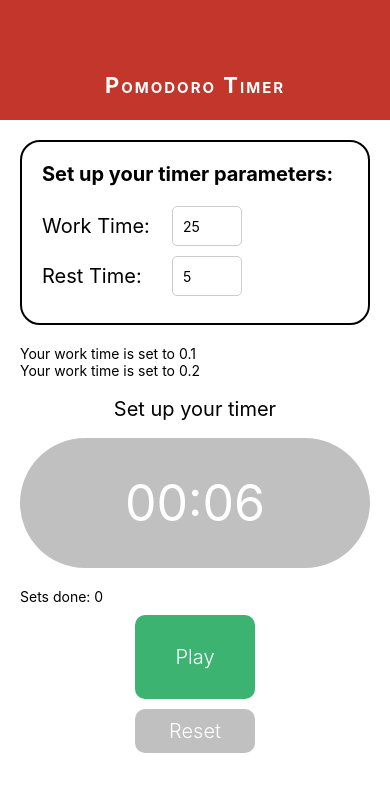
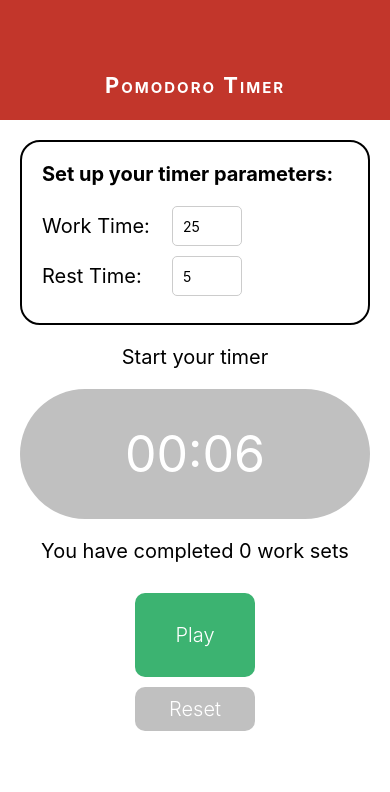
Before and after one commit to leenapoikolainen/pomodoro, a React Native app: screen / in a window 390 px wide. Shown: the top 792 px of the page. Built offline with nearby package versions, Linux system fonts and the light colour scheme.

Commit message:
modified texts so that they adjust to break time too. some styling changes

```diff
--- a/src/components/PomodoroTimer.js
+++ b/src/components/PomodoroTimer.js
@@ -10,14 +10,13 @@ function PomodoroTimer() {
   const [workTime, setWorkTime] = useState(0.1); // For testing purposes, set the work time to few seconds
   const [restTime, setRestTime] = useState(0.2); // For testing purposes, set the break time to few seconds
   const [timer, setTimer] = useState(workTime * 60); // Timer initialised with work time
-  const [isActive, setIsActive] = useState(false);  // Timer not active when starting
+  const [isActive, setIsActive] = useState(false); // Timer not active when starting
   const [isResting, setIsResting] = useState(false); // Timer not resting when starting
   const [timerRunning, setTimerRunning] = useState(false); // Timer not running when starting
   const [worSetsCompleted, setWorkSetsCompleted] = useState(0); // No work sets completed
 
   useEffect(() => {
     let interval = null;
-
     // Timer starts when either work time or rest time starts
     if (timerRunning) {
       interval = setInterval(() => {
@@ -36,7 +35,6 @@ function PomodoroTimer() {
         setIsActive(false);
         setIsResting(true);
         setTimer(restTime * 60);
-        console.log("Option 1");
         setWorkSetsCompleted(worSetsCompleted + 1);
       }
       // Timer is 0, status resting --> change to work time
@@ -44,28 +42,11 @@ function PomodoroTimer() {
         setIsResting(false);
         setTimer(workTime * 60);
         setIsActive(true);
-        console.log("Option 2");
       }
 
       return () => {};
     }
   }, [timer, timerRunning]);
-
-  // Updates only after the effect function has been executed
-  //console.log("is active is " + isActive);
-  //console.log("is resting is " + isResting);
-
-  const formatTime = (time) => {
-    if (isNaN(time)) {
-      return "timer";
-    } else {
-      let minutes = Math.floor(time / 60);
-      let seconds = time % 60;
-      minutes = minutes < 10 ? "0" + minutes : minutes;
-      seconds = seconds < 10 ? "0" + seconds : seconds;
-      return minutes + ":" + seconds;
-    }
-  };
 
   const startTimer = () => {
     if (workTime === 0 || isNaN(workTime)) {
@@ -127,12 +108,12 @@ function PomodoroTimer() {
     <View>
       <Header />
       <View style={styles.container}>
-
         <TimerSetup
           setWorkTime={handleWorkTimeChange}
           setBreakTime={handleRestTimeChange}
         />
 
+        {/*
         <Text>
           {isNaN(workTime)
             ? "Please set your work time"
@@ -144,9 +125,35 @@ function PomodoroTimer() {
             ? "Please set your break time"
             : "" + "Your work time is set to " + restTime}
         </Text>
+        */}
 
-        <TimerDisplay timer={timer} working={isActive} onBreak={isResting} running={timerRunning} />
-        <Text>Sets done: {worSetsCompleted}</Text>
+        <View style={styles.textContainer}>
+          {isActive && !timerRunning && (
+            <Text style={styles.textStyle}>Timer is paused</Text>
+          )}
+          {isResting && !timerRunning && (
+            <Text style={styles.textStyle}>Timer is paused</Text>
+          )}
+          {!isActive && !isResting && (
+            <Text style={styles.textStyle}>Start your timer</Text>
+          )}
+          {isActive && timerRunning && (
+            <Text style={styles.textStyle}>Keep on working!</Text>
+          )}
+          {isResting && timerRunning && (
+            <Text style={styles.textStyle}>Enjoy your break!</Text>
+          )}
+        </View>
+
+        <TimerDisplay
+          timer={timer}
+          working={isActive}
+          onBreak={isResting}
+          running={timerRunning}
+        />
+        <View style={styles.textContainer}>
+          <Text style={styles.textStyle}>You have completed {worSetsCompleted} work sets</Text>
+        </View>
 
         <TimerButtons
           timerOn={timerRunning}
@@ -195,6 +202,15 @@ const styles = StyleSheet.create({
     padding: 10,
     borderRadius: 5,
   },
+  textStyle: {
+    fontSize: 20,
+    fontWeight: "400",
+    color: "black",
+  },
+  textContainer: {
+    alignItems: "center",
+    marginBottom: 20,
+  },
 });
 
 export default PomodoroTimer;
--- a/src/components/TimerDisplay.js
+++ b/src/components/TimerDisplay.js
@@ -2,6 +2,7 @@ import React from "react";
 import { StyleSheet, Text, View } from "react-native";
 
 function TimerDisplay({ timer, working, onBreak }) {
+
   const formatTime = (time) => {
     if (isNaN(time)) {
       return "timer";
@@ -19,16 +20,6 @@ function TimerDisplay({ timer, working, onBreak }) {
 
   return (
     <View>
-      {/* Status text */}
-      <View style={styles.container}>
-
-        {!working && !onBreak && (
-          <Text style={styles.textStyle}>Set up your timer</Text>
-        )}
-        {working && <Text style={styles.textStyle}>Keep on working!</Text>}
-        {onBreak && <Text style={styles.textStyle}>Enjoy your break!</Text>}
-      </View>
-
        {/* Timer box */}
       {!working && !onBreak && (
         <View style={styles.setTimerContainer}>
```
